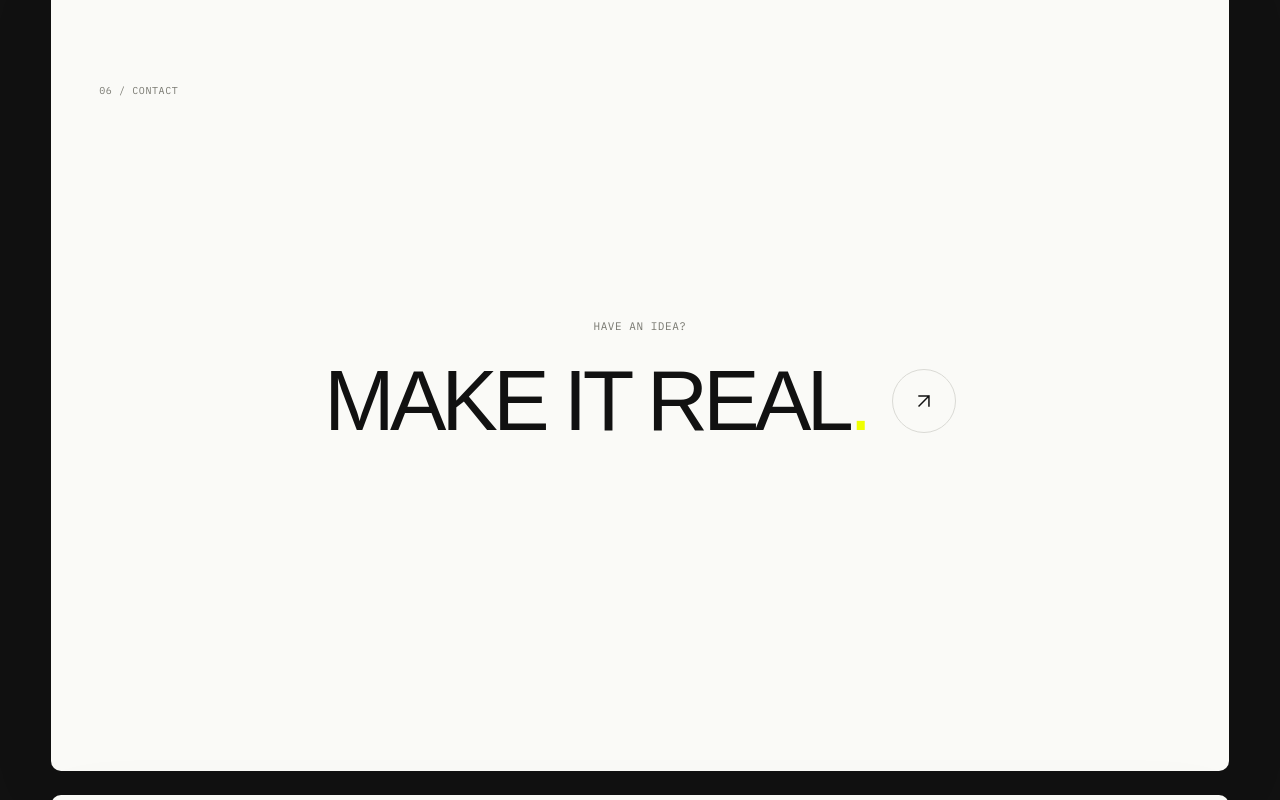
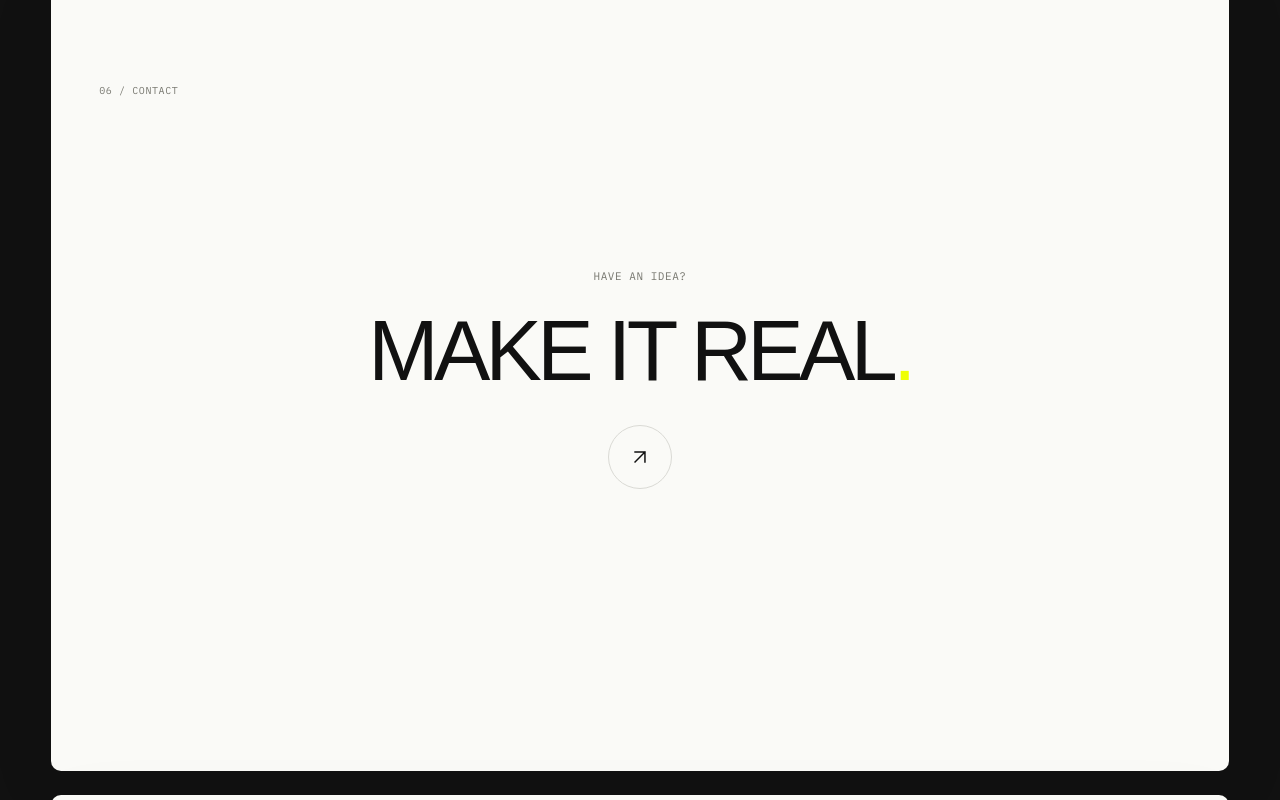
Before and after one commit to omeryigitler/Portfolio, a React (Vite) app: page / in a window 1280 px wide. Both pictures are taken after a click on the button "Open project request form". Shown: the part 6694-7494 px from the top of the page. Built offline with nearby package versions, Linux system fonts and the light colour scheme; a web font is replaced by a local one.

Commit message:
feat: add project request form and move contact arrow below CTA

```diff
--- a/src/components/Contact.tsx
+++ b/src/components/Contact.tsx
@@ -1,8 +1,35 @@
-import React from 'react';
-import { motion } from 'motion/react';
+import React, { useEffect, useState } from 'react';
+import { AnimatePresence, motion } from 'motion/react';
+import { X } from 'lucide-react';
+import { useUI } from '../context/UIContext';
 
 export const Contact: React.FC = () => {
+  const { isContactFormOpen, setContactFormOpen } = useUI();
+  const [submitted, setSubmitted] = useState(false);
+
+  useEffect(() => {
+    if (!isContactFormOpen) return;
+
+    const onKeyDown = (event: KeyboardEvent) => {
+      if (event.key === 'Escape') setContactFormOpen(false);
+    };
+
+    window.addEventListener('keydown', onKeyDown);
+    return () => window.removeEventListener('keydown', onKeyDown);
+  }, [isContactFormOpen, setContactFormOpen]);
+
+  const openForm = () => {
+    setSubmitted(false);
+    setContactFormOpen(true);
+  };
+
+  const closeForm = () => {
+    setSubmitted(false);
+    setContactFormOpen(false);
+  };
+
   return (
+    <>
       <section
         id="contact"
         className="pointer-events-auto relative flex min-h-[100svh] w-full flex-col rounded-[10px] bg-canvas px-5 py-24 shadow-[0_22px_80px_rgba(17,17,17,0.055)] md:px-12 md:py-28"
@@ -24,22 +51,23 @@ export const Contact: React.FC = () => {
 
             <motion.button
               type="button"
+              onClick={openForm}
               initial={{ y: 16, opacity: 0 }}
               whileInView={{ y: 0, opacity: 1 }}
               viewport={{ once: true, amount: 0.7 }}
               transition={{ duration: 0.5, ease: [0.16, 1, 0.3, 1] }}
-            className="group inline-flex items-center justify-center gap-4 md:gap-6"
-            aria-label="Start a project"
+              className="group inline-flex flex-col items-center justify-center focus-visible:outline-2 focus-visible:outline-acid focus-visible:outline-offset-6"
+              aria-label="Open project request form"
             >
               <span className="text-[clamp(46px,6.6vw,100px)] font-medium uppercase leading-[0.9] tracking-[-0.055em] text-ink">
                 MAKE IT REAL<span className="text-acid">.</span>
               </span>
 
               <span
-              className="relative flex h-12 w-12 shrink-0 items-center justify-center rounded-full border border-soft-gray transition-colors duration-300 group-hover:border-ink md:h-16 md:w-16"
+                className="relative mt-7 flex h-12 w-12 shrink-0 items-center justify-center rounded-full border border-soft-gray transition-[border-color,transform] duration-300 ease-[0.16,1,0.3,1] group-hover:translate-x-1.5 group-hover:border-ink md:mt-9 md:h-16 md:w-16"
                 aria-hidden="true"
               >
-              <svg className="h-5 w-5 -rotate-45 transition-transform duration-300 group-hover:translate-x-1 group-hover:-translate-y-1 md:h-6 md:w-6" fill="none" viewBox="0 0 24 24" stroke="currentColor">
+                <svg className="h-5 w-5 -rotate-45 md:h-6 md:w-6" fill="none" viewBox="0 0 24 24" stroke="currentColor">
                   <path strokeLinecap="square" strokeLinejoin="miter" strokeWidth="1.5" d="M5 12h14M12 5l7 7-7 7" />
                 </svg>
               </span>
@@ -47,5 +75,144 @@ export const Contact: React.FC = () => {
           </div>
         </div>
       </section>
+
+      <AnimatePresence>
+        {isContactFormOpen && (
+          <motion.div
+            className="fixed inset-0 z-[220] bg-ink/22 p-3 md:p-6"
+            initial={{ opacity: 0 }}
+            animate={{ opacity: 1 }}
+            exit={{ opacity: 0 }}
+            onMouseDown={(event) => {
+              if (event.target === event.currentTarget) closeForm();
+            }}
+          >
+            <motion.div
+              role="dialog"
+              aria-modal="true"
+              aria-label="Project request form"
+              initial={{ y: 28, opacity: 0, scale: 0.992 }}
+              animate={{ y: 0, opacity: 1, scale: 1 }}
+              exit={{ y: 22, opacity: 0, scale: 0.994 }}
+              transition={{ duration: 0.42, ease: [0.16, 1, 0.3, 1] }}
+              className="mx-auto flex h-full w-full max-w-[1680px] flex-col overflow-y-auto rounded-[10px] bg-canvas p-5 shadow-[0_30px_100px_rgba(17,17,17,0.18)] md:p-10 lg:p-12"
+            >
+              <div className="flex items-start justify-between border-b border-soft-gray/60 pb-5">
+                <div className="font-mono text-[9px] uppercase tracking-[0.06em] text-muted-gray md:text-[10px]">
+                  <p className="text-ink">PROJECT REQUEST / 06</p>
+                  <p className="mt-1">A FEW DETAILS TO START</p>
+                </div>
+
+                <button
+                  type="button"
+                  onClick={closeForm}
+                  className="p-1 text-ink transition-opacity hover:opacity-50 focus-visible:outline-2 focus-visible:outline-acid"
+                  aria-label="Close project request form"
+                >
+                  <X size={28} strokeWidth={1.35} />
+                </button>
+              </div>
+
+              <div className="grid flex-1 gap-12 py-10 lg:grid-cols-[0.9fr_1.1fr] lg:gap-20 lg:py-14">
+                <div className="flex flex-col justify-between">
+                  <div>
+                    <p className="mb-4 font-mono text-[9px] uppercase tracking-[0.06em] text-muted-gray md:text-[10px]">START A PROJECT</p>
+                    <h2 className="max-w-[760px] text-[clamp(42px,5.8vw,92px)] font-medium lowercase leading-[0.92] tracking-[-0.05em] text-ink">
+                      let&apos;s make something worth remembering<span className="text-acid">.</span>
+                    </h2>
+                  </div>
+
+                  <div className="mt-10 max-w-[440px] font-mono text-[9px] uppercase leading-[1.6] tracking-[0.04em] text-muted-gray md:text-[10px] lg:mt-16">
+                    <p className="text-ink">DESIGN · DEVELOPMENT · INTERACTION</p>
+                    <p className="mt-2">Share the project, timing and what you want the experience to do.</p>
+                  </div>
+                </div>
+
+                <form
+                  className="grid content-start gap-7 md:grid-cols-2 md:gap-x-8 md:gap-y-8"
+                  onSubmit={(event) => {
+                    event.preventDefault();
+                    setSubmitted(true);
+                  }}
+                >
+                  <label className="group border-b border-soft-gray pb-3">
+                    <span className="mb-3 block font-mono text-[9px] uppercase tracking-[0.06em] text-muted-gray">01 / NAME</span>
+                    <input
+                      name="name"
+                      required
+                      autoComplete="name"
+                      placeholder="Your name"
+                      className="w-full bg-transparent text-[18px] text-ink outline-none placeholder:text-ink/25 md:text-[20px]"
+                    />
+                  </label>
+
+                  <label className="group border-b border-soft-gray pb-3">
+                    <span className="mb-3 block font-mono text-[9px] uppercase tracking-[0.06em] text-muted-gray">02 / EMAIL</span>
+                    <input
+                      name="email"
+                      required
+                      type="email"
+                      autoComplete="email"
+                      placeholder="you@company.com"
+                      className="w-full bg-transparent text-[18px] text-ink outline-none placeholder:text-ink/25 md:text-[20px]"
+                    />
+                  </label>
+
+                  <label className="border-b border-soft-gray pb-3">
+                    <span className="mb-3 block font-mono text-[9px] uppercase tracking-[0.06em] text-muted-gray">03 / PROJECT</span>
+                    <select
+                      name="projectType"
+                      defaultValue=""
+                      className="w-full appearance-none bg-transparent text-[18px] text-ink outline-none md:text-[20px]"
+                    >
+                      <option value="" disabled>Choose a type</option>
+                      <option>Website</option>
+                      <option>Digital product</option>
+                      <option>Brand / web system</option>
+                      <option>Creative development</option>
+                      <option>Something else</option>
+                    </select>
+                  </label>
+
+                  <label className="border-b border-soft-gray pb-3">
+                    <span className="mb-3 block font-mono text-[9px] uppercase tracking-[0.06em] text-muted-gray">04 / TIMING</span>
+                    <input
+                      name="timing"
+                      placeholder="When should it go live?"
+                      className="w-full bg-transparent text-[18px] text-ink outline-none placeholder:text-ink/25 md:text-[20px]"
+                    />
+                  </label>
+
+                  <label className="border-b border-soft-gray pb-3 md:col-span-2">
+                    <span className="mb-3 block font-mono text-[9px] uppercase tracking-[0.06em] text-muted-gray">05 / ABOUT THE PROJECT</span>
+                    <textarea
+                      name="message"
+                      required
+                      rows={4}
+                      placeholder="What are you building, and what should it feel like?"
+                      className="w-full resize-none bg-transparent text-[18px] leading-[1.4] text-ink outline-none placeholder:text-ink/25 md:text-[20px]"
+                    />
+                  </label>
+
+                  <div className="flex items-center justify-between gap-6 pt-1 md:col-span-2">
+                    <p className={`font-mono text-[9px] uppercase tracking-[0.05em] ${submitted ? 'text-ink' : 'text-muted-gray'}`}>
+                      {submitted ? 'FORM UI READY — DELIVERY EMAIL STILL NEEDS TO BE CONNECTED.' : 'ALL FIELDS STAY INSIDE THIS PAGE.'}
+                    </p>
+
+                    <button
+                      type="submit"
+                      className="group inline-flex shrink-0 items-center gap-3 text-[13px] font-[500] uppercase tracking-[-0.015em] text-ink focus-visible:outline-2 focus-visible:outline-acid"
+                    >
+                      <span>Send request</span>
+                      <span className="transition-transform duration-300 group-hover:translate-x-1.5">↗</span>
+                    </button>
+                  </div>
+                </form>
+              </div>
+            </motion.div>
+          </motion.div>
+        )}
+      </AnimatePresence>
+    </>
   );
 };
```
Lines whose indentation alone changed are shown as unchanged.
